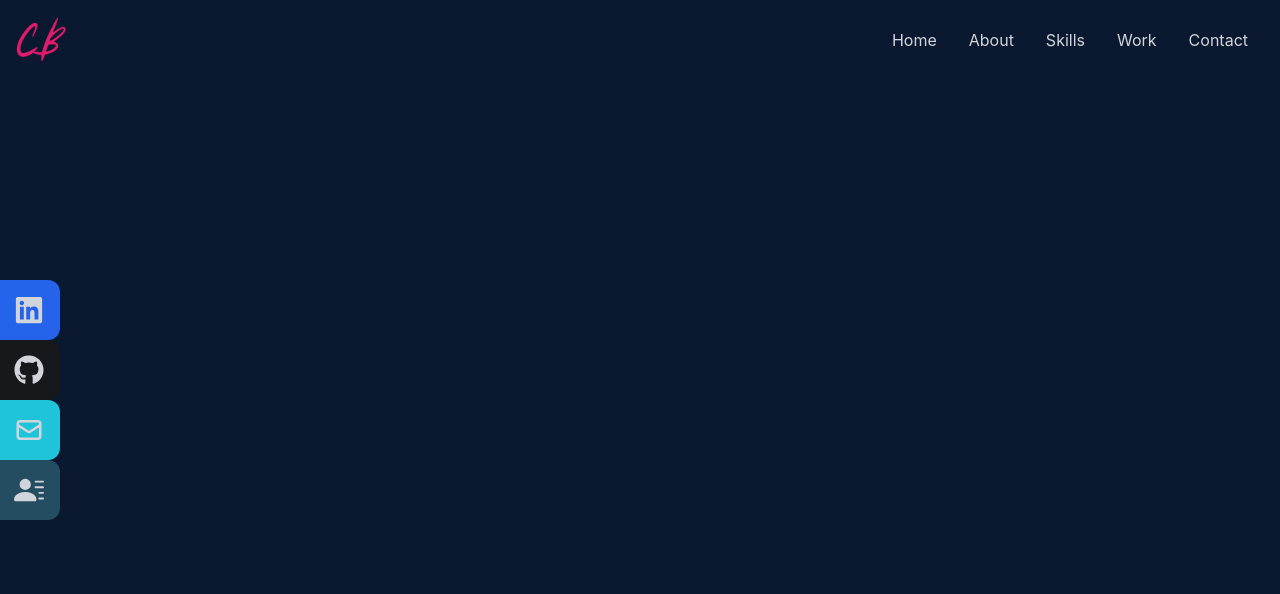
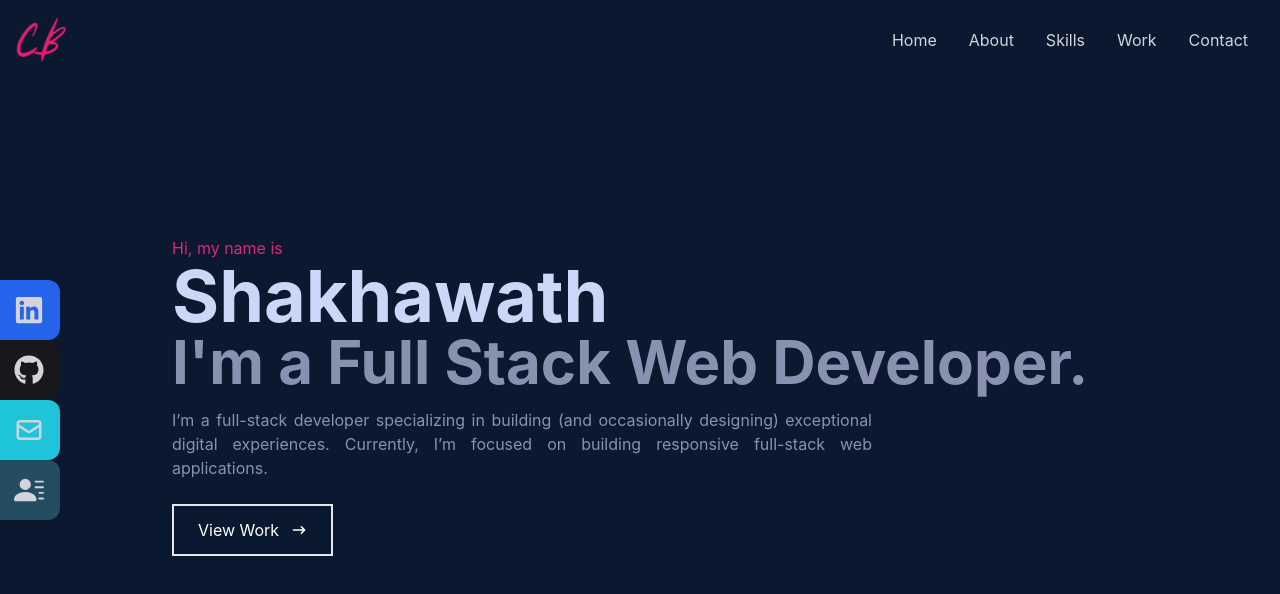
Before and after one commit to Shakhawathh/my-profolio, a React (Create React App) app: page / in a window 1280 px wide. Shown: the top 594 px of the page. Built offline with nearby package versions, Linux system fonts and the light colour scheme.

Commit message:
home page

```diff
--- a/src/Components/Home.js
+++ b/src/Components/Home.js
@@ -1,10 +1,33 @@
 import React from 'react';
+import { HiArrowNarrowRight } from 'react-icons/hi';
 
 const Home = () => {
     return (
-        <div name='home' className='bg-[#0a192f] w-full h-screen'>
-
+        <div name='home' className='w-full h-screen bg-[#0a192f] text-justify'>
+        {/* Container */}
+        <div className='max-w-[1000px] mx-auto px-8 flex flex-col justify-center h-full'>
+          <p className='text-pink-600'>Hi, my name is</p>
+          <h1 className='text-4xl sm:text-7xl font-bold text-[#ccd6f6]'>
+            Shakhawath
+          </h1>
+          <h2 className='text-4xl sm:text-6xl font-bold text-[#8892b0]'>
+            I'm a Full Stack Web Developer.
+          </h2>
+          <p className='text-[#8892b0] py-4 max-w-[700px]'>
+            I’m a full-stack developer specializing in building (and occasionally
+            designing) exceptional digital experiences. Currently, I’m focused on
+            building responsive full-stack web applications.
+          </p>
+          <div>
+            <button className='text-white group border-2 px-6 py-3 my-2 flex items-center hover:bg-pink-600 hover:border-pink-600'>
+              View Work
+              <span className='group-hover:rotate-90 duration-300'>
+                <HiArrowNarrowRight className='ml-3 ' />
+              </span>
+            </button>
+          </div>
         </div>
+      </div>
     );
 };
 
```
